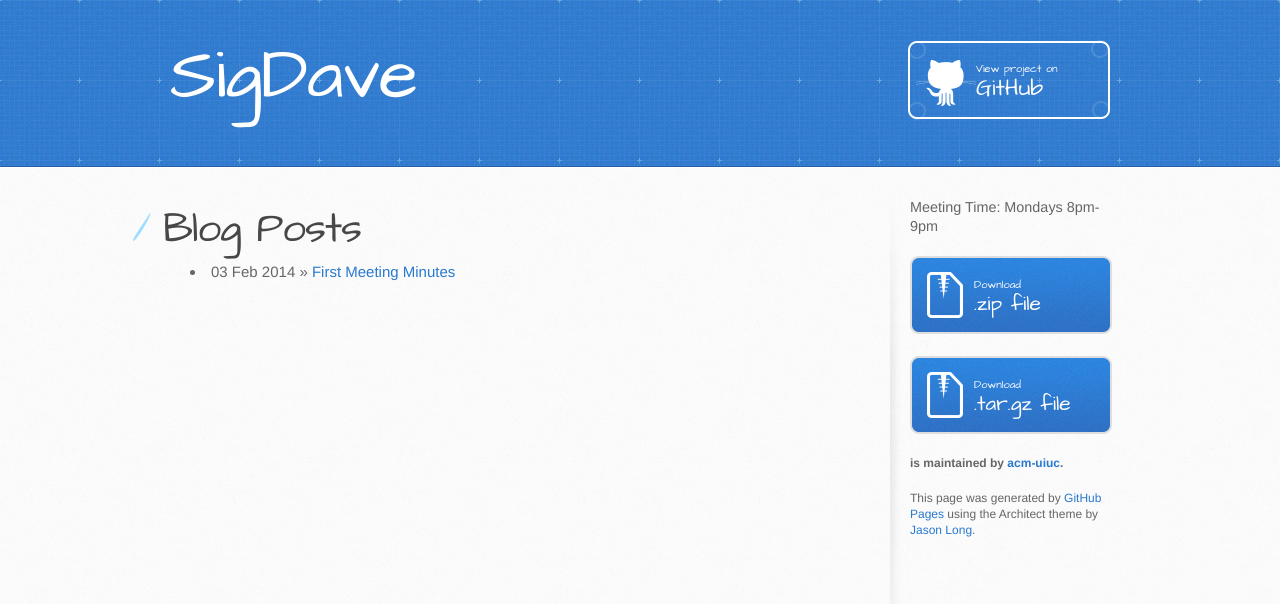
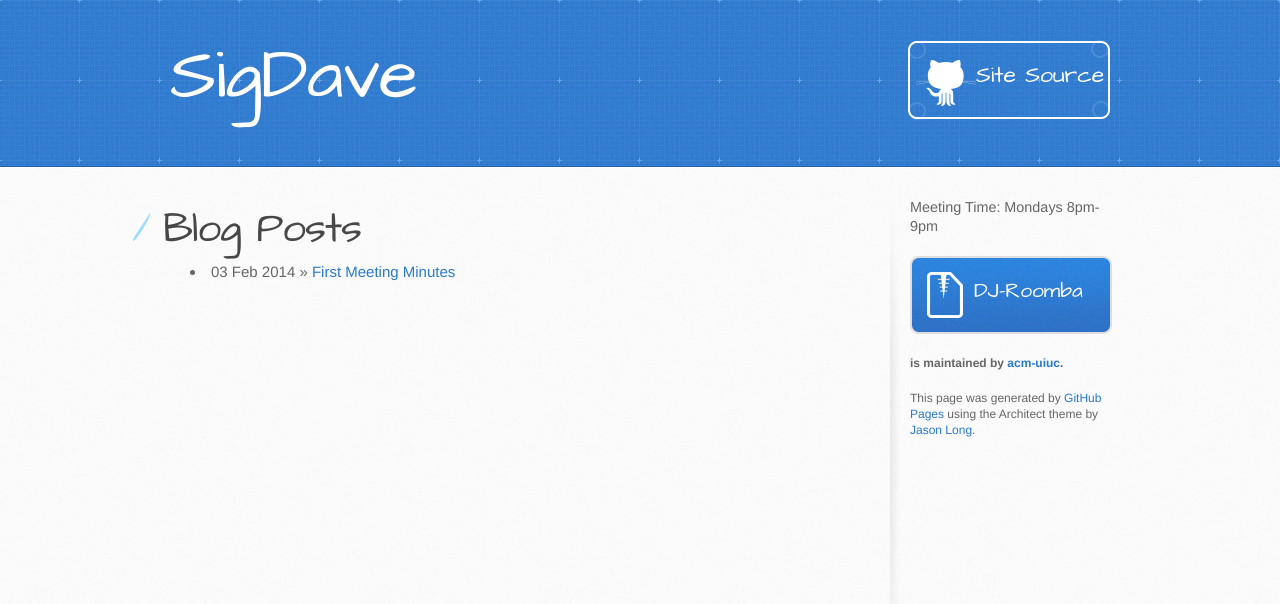
Before and after one commit to acm-uiuc/sigdave, a Jekyll site: the page built from index.html, in a window 1280 px wide. Shown: the top 604 px of the page. Built offline with Jekyll 4.4.1, drawn with Linux system fonts in a browser that asks for light colours; Markdown is read by kramdown in place of the engine named in the settings.

Commit message:
added dj roomba to source

```diff
--- a/_layouts/default.html
+++ b/_layouts/default.html
@@ -21,7 +21,7 @@
       <div class="inner">
         <a href="{{ site.baseurl }}"><h1>{{ site.name }}</h1></a>
         <h2></h2>
-        <a href="https://github.com/acm-uiuc/sigdave" class="button"><small>View project on</small>GitHub</a>
+        <a href="https://github.com/acm-uiuc/sigdave" class="button">Site Source</a>
       </div>
     </header>
 
@@ -33,13 +33,8 @@
 
         <aside id="sidebar">
           <p class="meeting-time">Meeting Time: Mondays 8pm-9pm</p>
-          <a href="https://github.com/acm-uiuc/sigdave/zipball/master" class="button">
-            <small>Download</small>
-            .zip file
-          </a>
-          <a href="https://github.com/acm-uiuc/sigdave/tarball/master" class="button">
-            <small>Download</small>
-            .tar.gz file
+          <a href="https://github.com/acm-uiuc/dj-roomba" class="button">
+            DJ-Roomba
           </a>
 
           <p class="repo-owner"><a href="https://github.com/acm-uiuc/sigdave"></a> is maintained by <a href="https://github.com/acm-uiuc">acm-uiuc</a>.</p>
```
